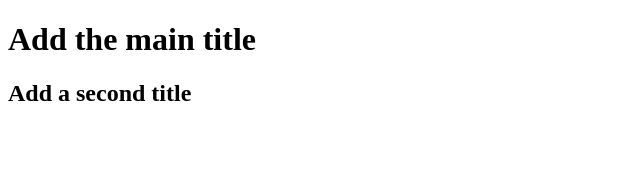
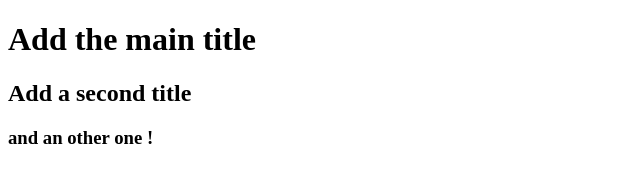
Before and after one commit to Emilia-Raffalli/githubChallenge1, a plain HTML site: page index.html in a window 1280 px wide. Shown: the whole page, without its empty margins (0-640 px from the left). Drawn offline with Linux system fonts and the light colour scheme.

Commit message:
I added an h3

```diff
--- a/index.html
+++ b/index.html
@@ -8,6 +8,7 @@
     <body>
         <h1>Add the main title</h1>
         <h2>Add a second title</h2>
+        <h3>and an other one !</h3>
 
     </body>
 
```
